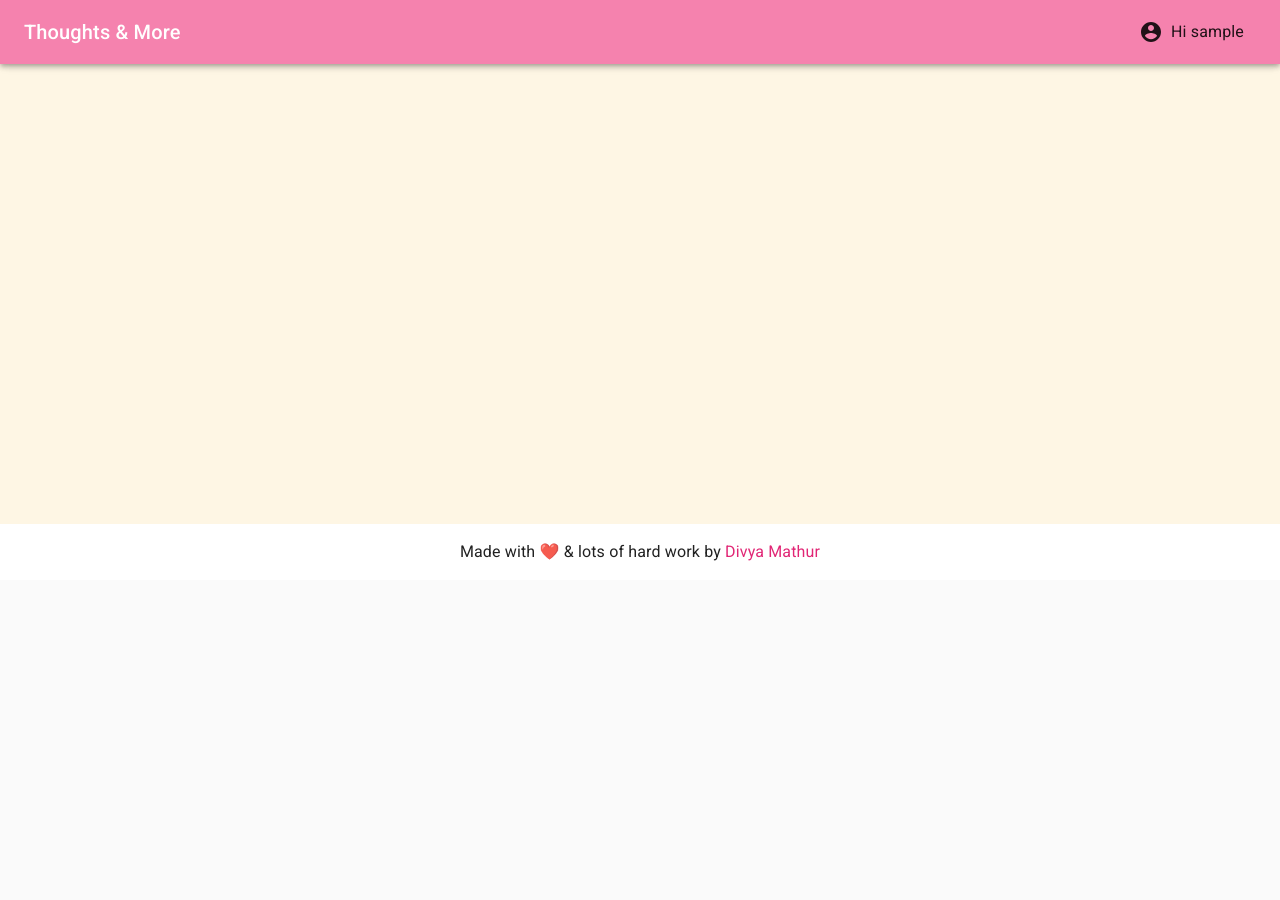
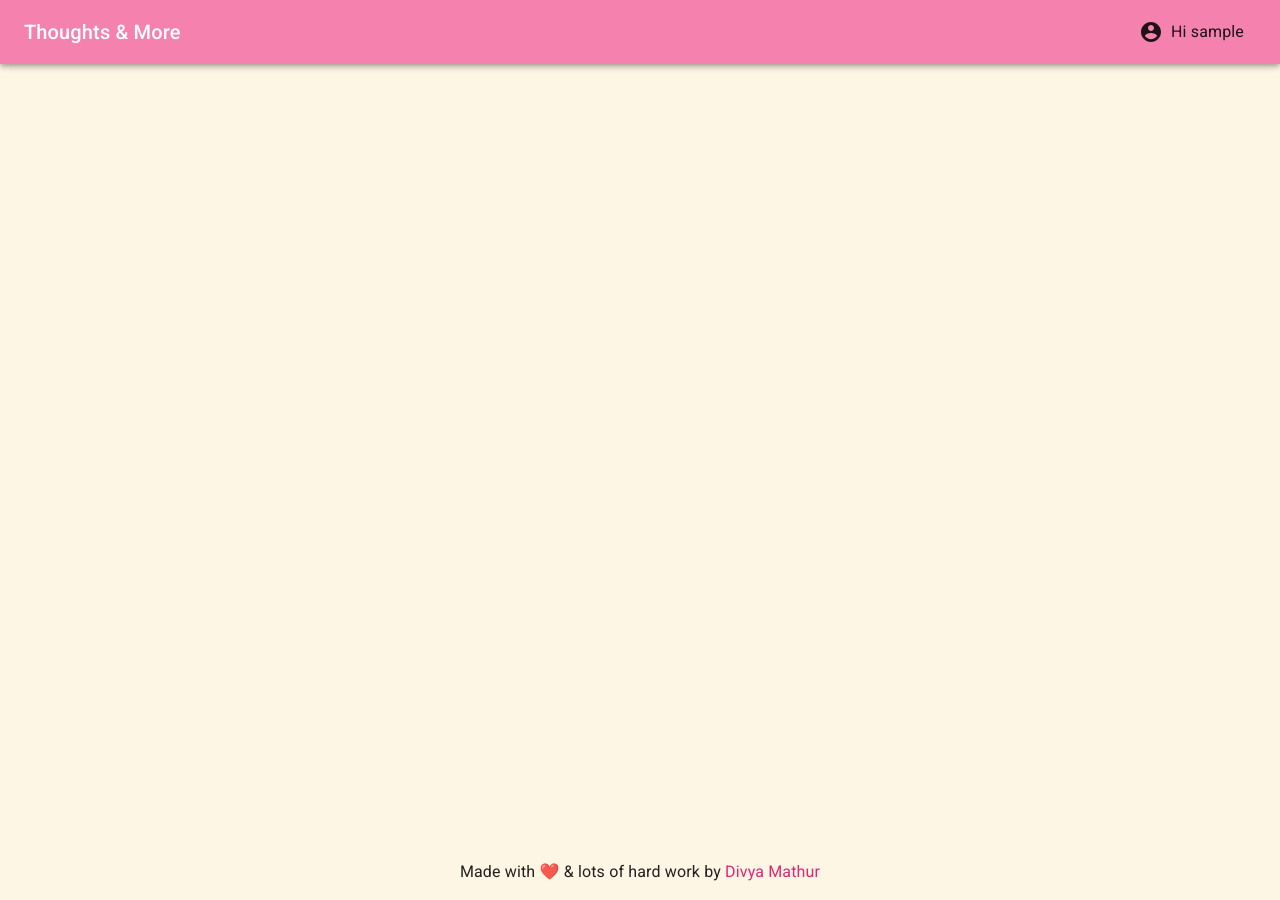
Before and after one commit to luckyrose89/Journal-App, a React (Create React App) app in the folder client/: page /read/login in a window 1280 px wide. Before the commit the page ends 800 px from the top, so only its background shows below. Built offline with nearby package versions, Linux system fonts and the light colour scheme; no server answers; sample sign-in values are in the browser's storage.

Commit message:
resize footer and remove its background color property. Also remove sign up button for logged in users on homepage

```diff
--- a/client/src/Landing/footer.js
+++ b/client/src/Landing/footer.js
@@ -7,13 +7,12 @@ const useStyles = makeStyles((theme) => ({
   root: {
     display: "flex",
     flexDirection: "column",
-    minHeight: "60vh",
+    minHeight: "100vh",
     width: "100%",
   },
   footer: {
     padding: theme.spacing(2),
     marginTop: "auto",
-    backgroundColor: "white",
   },
 }));
 
--- a/client/src/Landing/homepage.js
+++ b/client/src/Landing/homepage.js
@@ -1,7 +1,8 @@
 import React from "react";
 import { Link } from "react-router-dom";
-import { Grid, makeStyles, Button, Box, Typography } from "@material-ui/core";
+import { Grid, makeStyles, Button, Typography } from "@material-ui/core";
 
+import { withAppContext } from "../AppContext";
 import girlImage from "../assets/images/cute-girl-writing-journal.jpg";
 
 const useStyles = makeStyles({
@@ -22,7 +23,7 @@ const useStyles = makeStyles({
   },
 });
 
-const Homepage = () => {
+const Homepage = (props) => {
   const classes = useStyles();
   return (
     <Grid
@@ -53,15 +54,17 @@ const Homepage = () => {
         <Typography paragraph>
           So what are you waiting for? Start now.
         </Typography>
-        <Typography paragraph>
-          <Button variant="contained" color="primary">
-            <Link to="/signup">Sign Up Now</Link>
-          </Button>
-        </Typography>
+        {!props.token && (
+          <Typography paragraph>
+            <Button variant="contained" color="primary">
+              <Link to="/signup">Sign Up Now</Link>
+            </Button>
+          </Typography>
+        )}
       </Grid>
       <Grid item md={1} />
     </Grid>
   );
 };
 
-export default Homepage;
+export default withAppContext(Homepage);
--- a/client/src/notes/readNote.js
+++ b/client/src/notes/readNote.js
@@ -28,7 +28,7 @@ class ReadNote extends Component {
     return (
       <div>
         <Container maxWidth="lg" style={{ marginTop: "100px" }}>
-          <Box>
+          <Container maxWidth="md">
             <Box>
               <Typography variant="h4" color="primary" gutterBottom>
                 {title}
@@ -39,12 +39,13 @@ class ReadNote extends Component {
                 style={{
                   textDecoration: "underline",
                   textDecorationColor: "#f582ae",
+                  whiteSpace: "pre-line",
                 }}
               >
                 {body}
               </Typography>
             </Box>
-          </Box>
+          </Container>
         </Container>
       </div>
     );
```
Also changed, not shown: 1 other file (tests, documents, lock files or other folders).
